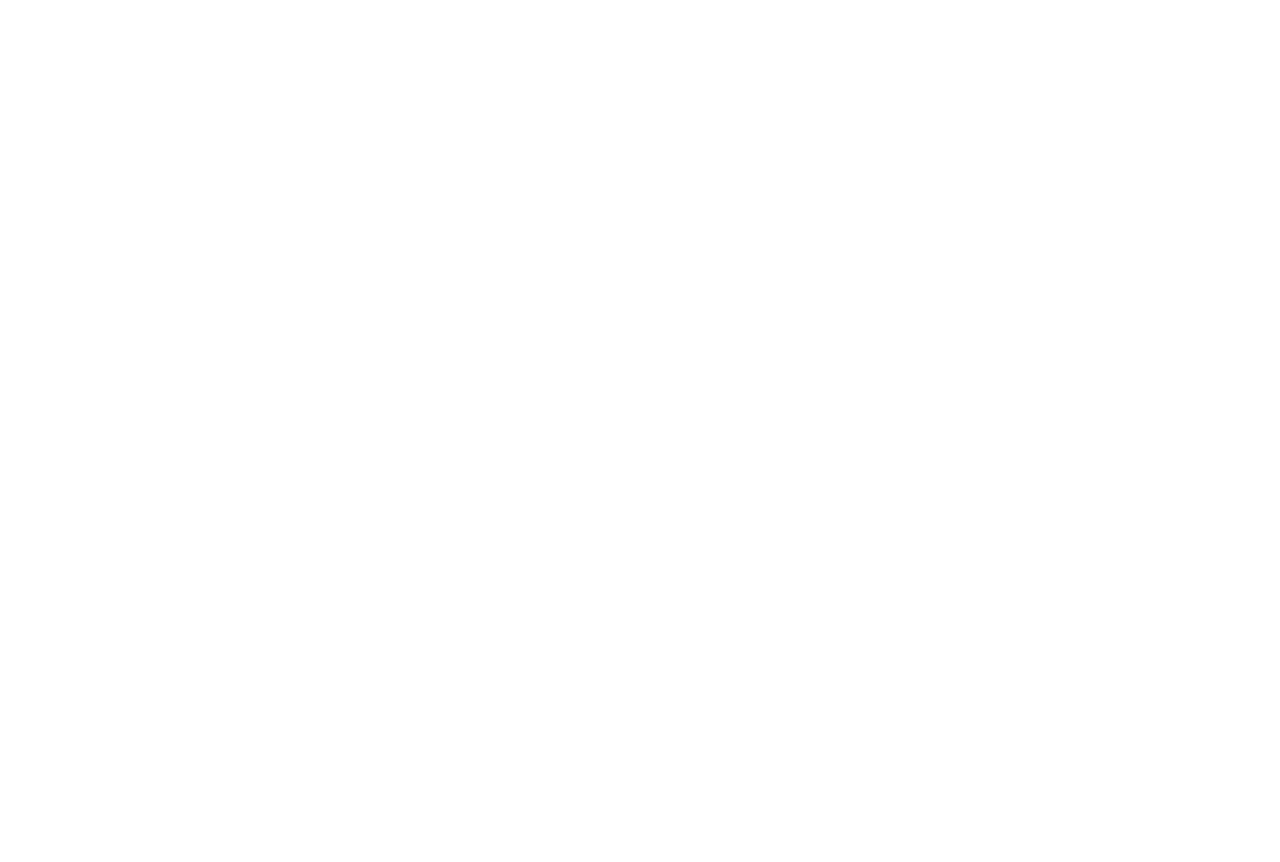
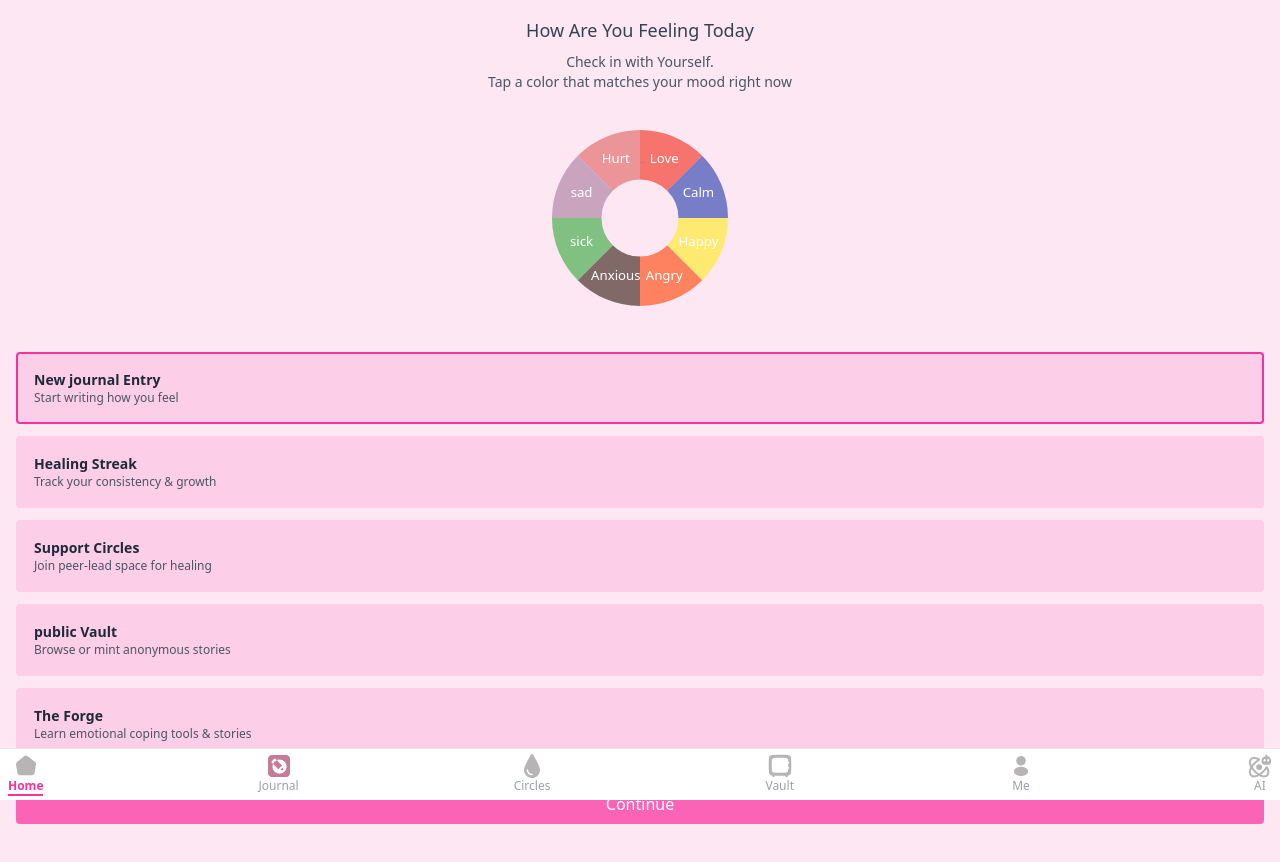
Before and after one commit to creedtechteam/Ina, a React (Vite) app: page /account in a window 1280 px wide. Before the commit this address had no page. Shown: the top 862 px of the page. Before the commit the page ends 800 px from the top, so only its background shows below. Built offline with nearby package versions, Linux system fonts and the light colour scheme.

Commit message:
updated routing

```diff
--- /dev/null
+++ b/src/Components/MoodChart.jsx
@@ -0,0 +1,79 @@
+import React from 'react';
+import { useState } from 'react';
+
+const moods = [
+  { label: 'Love', color: '#F44336' },
+  { label: 'Calm', color: '#3F51B5' },
+  { label: 'Happy', color: '#FFEB3B' },
+  { label: 'Angry', color: '#FF5722' },
+  { label: 'Anxious', color: '#4E342E' },
+  { label: 'sick', color: '#4CAF50' },
+  { label: 'sad', color: '#B388A8' },
+  { label: 'Hurt', color: '#E57373' },
+];
+
+
+
+
+function MoodChart({ onSelect }) {
+  const [selected, setSelected] = useState(null);
+  const total = moods.length;
+  const radius = 80;
+  const innerRadius = 35;
+  const center = 100;
+  let startAngle = 0;
+
+  const getCoords = (angle, r) => [
+    center + r * Math.cos((angle - 90) * Math.PI / 180),
+    center + r * Math.sin((angle - 90) * Math.PI / 180)
+  ];
+
+  const handleMoodClick = (mood) => {
+    setSelected(mood.label);
+    if (onSelect) onSelect(mood.label);
+  };
+
+  const arcs = moods.map((mood) => {
+    const angle = 360 / total;
+    const endAngle = startAngle + angle;
+    const [x1, y1] = getCoords(startAngle, radius);
+    const [x2, y2] = getCoords(endAngle, radius);
+    const [ix1, iy1] = getCoords(endAngle, innerRadius);
+    const [ix2, iy2] = getCoords(startAngle, innerRadius);
+    const largeArc = angle > 180 ? 1 : 0;
+    const path = [
+      `M${ix2},${iy2}`,
+      `L${x1},${y1}`,
+      `A${radius},${radius} 0 ${largeArc} 1 ${x2},${y2}`,
+      `L${ix1},${iy1}`,
+      `A${innerRadius},${innerRadius} 0 ${largeArc} 0 ${ix2},${iy2}`,
+      'Z',
+    ].join(' ');
+    // For label
+    const midAngle = startAngle + angle / 2;
+    const [lx, ly] = getCoords(midAngle, (radius + innerRadius) / 2);
+    const isSelected = selected === mood.label;
+    startAngle += angle;
+    return (
+      <g key={mood.label} style={{ cursor: 'pointer' }} onClick={() => handleMoodClick(mood)}>
+        <path d={path} fill={mood.color} opacity={isSelected ? 1 : 0.7} stroke={isSelected ? '#222' : 'none'} strokeWidth={isSelected ? 3 : 0} />
+        <text x={lx} y={ly} textAnchor="middle" dominantBaseline="middle" fontSize="12" fill="#fff" style={{ pointerEvents: 'none', fontWeight: isSelected ? 'bold' : 'normal' }}>{mood.label}</text>
+      </g>
+    );
+  });
+
+  return (
+    <div className="flex justify-center items-center w-full">
+      <svg
+        viewBox="0 0 200 200"
+        width="100%"
+        height="auto"
+        style={{ maxWidth: 220, minWidth: 120 }}
+      >
+        {arcs}
+      </svg>
+    </div>
+  );
+}
+
+export default MoodChart;
--- /dev/null
+++ b/src/Pages/Error.jsx
@@ -0,0 +1,9 @@
+import React from 'react'
+
+function Error() {
+  return (
+    <div>Error</div>
+  )
+}
+
+export default Error
--- a/src/Pages/Journal/Account.jsx
+++ b/src/Pages/Journal/Account.jsx
@@ -1,17 +1,10 @@
 import BottomNav from './BottomNav';
 import { useState } from 'react';
 import { useNavigate } from 'react-router-dom';
+import MoodChart from '../../Components/MoodChart';
+import Circle from '../../circle-component/Circle';
 
 
-const moods = [
-    { label: "Love", color: "bg-red-400" },
-    { label: "Calm", color: "bg-blue-400" },
-    { label: "Happy", color: "bg-yellow-300" },
-    { label: "Angry", color: "bg-red-600" },
-    { label: "Anxious", color: "bg-green-700" },
-    { label: "Sick", color: "bg-green-500" },
-    { label: "Hurt", color: "bg-black" },
-];
 
 const options = [
     {
@@ -42,9 +35,9 @@ function Account() {
 
     // Map option index to route paths (update as needed)
     const optionRoutes = [
-        '/Journal/Resources/NewJournal', // New journal Entry
-        '/Journal/Resources/UserStreak',               // Healing Streak
-        '/journal/circles',              // Support Circles
+        '/journal/resources/newjournal', // New journal Entry
+        '/journal/resources/userstreak', // Healing Streak
+        '/circle',              // Support Circles
         '/journal/vault',                // public Vault
         '/journal/forge',                // The Forge
     ];
@@ -60,6 +53,7 @@ function Account() {
                 <div className="text-center text-lg font-medium text-gray-700 mb-2">
                     How Are You Feeling Today
                 </div>
+                {/* <Circle/> */}
                 <div className="text-center text-sm text-gray-600 mb-4">
                     Check in with Yourself.
                     <br />
@@ -67,16 +61,7 @@ function Account() {
                 </div>
 
                 <div className="flex justify-center items-center mb-6">
-                    <div className="grid grid-cols-3 gap-2 w-48 h-48 relative">
-                        {moods.map((mood, idx) => (
-                            <div
-                                key={idx}
-                                className={`w-14 h-14 rounded-full ${mood.color} flex items-center justify-center text-xs text-white shadow`}
-                            >
-                                {mood.label}
-                            </div>
-                        ))}
-                    </div>
+                <MoodChart/>
                 </div>
 
                 <div className="space-y-3 mb-6">
@@ -96,7 +81,7 @@ function Account() {
 
                 <div className="text-center">
                     <button
-                        className="bg-pink-400 hover:bg-pink-500 w-full text-white py-2 rounded disabled:opacity-50"
+                        className="bg-pink-400 mb-10 hover:bg-pink-500 w-full text-white py-2 rounded disabled:opacity-50"
                         onClick={handleContinue}
                         disabled={selectedOption === null}
                     >
--- a/src/Pages/Journal/BottomNav.jsx
+++ b/src/Pages/Journal/BottomNav.jsx
@@ -1,189 +1,67 @@
 // import { , , , Home_log, journal_log } from "../../lib/Images"
-import { Link } from "react-router-dom";
+
+import { Link, useLocation } from "react-router-dom";
 import { Home_log, CirclesIco, Journal_log, Profile, Vault, AI } from "../../lib/Images";
-// const location = useLocation();, useLocation
+
 
 
 function BottomNav() {
+  const location = useLocation();
+  // Navigation config
+  const navItems = [
+    {
+      path: "/account",
+      icon: Home_log,
+      label: "Home",
+    },
+    {
+      path: "/newjournal",
+      icon: Journal_log,
+      label: "Journal",
+    },
+    {
+      path: "/circle",
+      icon: CirclesIco,
+      label: "Circles",
+    },
+    {
+      path: "/vault",
+      icon: Vault,
+      label: "Vault",
+    },
+    {
+      path: "/users",
+      icon: Profile,
+      label: "Me",
+    },
+    {
+      path: "/ai",
+      icon: AI,
+      label: "AI",
+    },
+  ];
 
   return (
     <div>
       {/* Bottom Navbar */}
-      <nav className="sticky bottom-0 flex justify-between items-center max-w-md mx-auto px-2 pt-1 pb-1 bg-white border-t border-gray-200">
-        <Link to="/Journal/account" >
-          <button className="flex flex-col items-center flex-1 text-gray-400 hover:text-pink-400 focus:outline-none">
-            <img src={Home_log} alt="" />
-            <span className="text-xs">Home</span>
-          </button>
-        </Link>
-        <Link to="/journal/resources/newjournal" >
-          <button className="flex flex-col items-center flex-1 text-pink-500 focus:outline-none">
-
-            <img src={Journal_log} alt="" />
-            <span className="text-xs font-semibold">Journal</span>
-          </button>
-        </Link>
-        <Link to="/journal/resources/usercircles" >
-          <button className="flex flex-col items-center flex-1 text-gray-400 hover:text-pink-400 focus:outline-none">
-
-            <img src={CirclesIco} alt="" />
-            <span className="text-xs">Circles</span>
-          </button>
-        </Link>
-        <Link to="/journal/resources/vault" >
-          <button className="flex flex-col items-center flex-1 text-gray-400 hover:text-pink-400 focus:outline-none">
-            <img src={Vault} alt="" />
-
-            <span className="text-xs">Vault</span>
-          </button>
-        </Link>
-        <Link to="/journal/resources/users" >
-          <button className="flex flex-col items-center flex-1 text-gray-400 hover:text-pink-400 focus:outline-none">
-            <img src={Profile} alt="" />
-            <span className="text-xs">Me</span>
-          </button>
-        </Link>
-        <Link to="/journal/resources/ai" >
-          <button className="flex flex-col items-center flex-1 text-gray-400 hover:text-pink-400 focus:outline-none">
-            <img src={AI} alt="" />
-            <span className="text-xs">AI</span>
-          </button>
-        </Link>
+      <nav className="fixed w-full p-3 bottom-0 flex justify-between items-center mx-auto px-2 pt-1 pb-1 bg-white border-t border-gray-200">
+        {navItems.map((item) => {
+          const isActive = location.pathname === item.path;
+          return (
+            <Link key={item.path} to={item.path}>
+              <button
+                className={`flex flex-col items-center flex-1 focus:outline-none transition-colors duration-200
+                  ${isActive ? "text-pink-500 border-b-2 border-pink-500" : "text-gray-400 hover:text-pink-400 border-b-2 border-transparent"}
+                `}
+              >
+                <img src={item.icon} alt="" />
+                <span className={`text-xs ${isActive ? "font-semibold" : ""}`}>{item.label}</span>
+              </button>
+            </Link>
+          );
+        })}
       </nav>
     </div>
-  )
+  );
 }
-
 export default BottomNav;
-
-
-// Navigation items configuration
-//   const navItems = [
-//     {
-//       path: "/journal/account",
-//       label: "Home",
-//       icon: (
-//         <svg
-//           className="w-6 h-6 mb-0.5"
-//           fill="none"
-//           stroke="currentColor"
-//           strokeWidth="2"
-//           viewBox="0 0 24 24"
-//         >
-//           <path
-//             d="M3 12l2-2m0 0l7-7 7 7M5 10v10a1 1 0 001 1h3m10-11l2 2m-2-2v10a1 1 0 01-1 1h-3m-6 0h6"
-//             strokeLinecap="round"
-//             strokeLinejoin="round"
-//           />
-//         </svg>
-//       ),
-//     },
-//     {
-//       path: "/Journal/Resources/NewJournal",
-//       label: "Journal",
-//       icon: (
-//         <svg
-//           className="w-6 h-6 mb-0.5"
-//           fill="none"
-//           stroke="currentColor"
-//           strokeWidth="2"
-//           viewBox="0 0 24 24"
-//         >
-//           <circle cx="12" cy="12" r="10" />
-//           <path d="M8 16v-4a4 4 0 018 0v4" />
-//         </svg>
-//       ),
-//     },
-//     {
-//       path: "/circles",
-//       label: "Circles",
-//       icon: (
-//         <svg
-//           className="w-6 h-6 mb-0.5"
-//           fill="none"
-//           stroke="currentColor"
-//           strokeWidth="2"
-//           viewBox="0 0 24 24"
-//         >
-//           <rect x="3" y="7" width="18" height="13" rx="2" />
-//           <path d="M16 3v4M8 3v4" />
-//         </svg>
-//       ),
-//     },
-//     {
-//       path: "/vault",
-//       label: "Vault",
-//       icon: (
-//         <svg
-//           className="w-6 h-6 mb-0.5"
-//           fill="none"
-//           stroke="currentColor"
-//           strokeWidth="2"
-//           viewBox="0 0 24 24"
-//         >
-//           <rect x="3" y="3" width="18" height="18" rx="2" />
-//           <path d="M3 9h18" />
-//         </svg>
-//       ),
-//     },
-//     {
-//       path: "/users",
-//       label: "Me",
-//       icon: (
-//         <svg
-//           className="w-6 h-6 mb-0.5"
-//           fill="none"
-//           stroke="currentColor"
-//           strokeWidth="2"
-//           viewBox="0 0 24 24"
-//         >
-//           <circle cx="12" cy="8" r="4" />
-//           <path d="M6 20v-2a4 4 0 014-4h0a4 4 0 014 4v2" />
-//         </svg>
-//       ),
-//     },
-//     {
-//       path: "/ai",
-//       label: "AI",
-//       icon: (
-//         <svg
-//           className="w-6 h-6 mb-0.5"
-//           fill="none"
-//           stroke="currentColor"
-//           strokeWidth="2"
-//           viewBox="0 0 24 24"
-//         >
-//           <path d="M12 20h9" />
-//           <path d="M12 4v16" />
-//           <path d="M4 4h16" />
-//           <path d="M4 20h8" />
-//         </svg>
-//       ),
-//     },
-//   ];
-
-//   return (
-//     <div>
-//       {/* Bottom Navbar */}
-//       <nav className="sticky bottom-0 flex justify-between items-center w-full  px-2 pt-1 pb-1 bg-white border-t border-gray-200">
-//         {navItems.map((item) => {
-//           const active = isActive(item.path);
-
-//           return (
-//             <Link key={item.path} to={item.path}>
-//               <button
-//                 className={`flex flex-col items-center flex-1 focus:outline-none transition-colors duration-200 ${
-//                   active ? "text-pink-500" : "text-gray-400 hover:text-pink-400"
-//                 }`}
-//               >
-//                 {item.icon}
-//                 <span className={`text-xs ${active ? "font-semibold" : ""}`}>
-//                   {item.label}
-//                 </span>
-//               </button>
-//             </Link>
-//           );
-//         })}
-//       </nav>
-//     </div>
-//   );
--- a/src/Pages/Journal/Resources/NewJournal.jsx
+++ b/src/Pages/Journal/Resources/NewJournal.jsx
@@ -91,7 +91,7 @@ function NewJournal({ onBack }) {
             <div className="text-sm text-gray-600 mb-8">Saved to: {vaultOptions.find(v => v.key === selectedVault)?.label || ''}</div>
             <button
               className="w-full max-w-md py-3 rounded-lg font-semibold text-white bg-pink-400 hover:bg-pink-500 lg:cursor-pointer active:bg-pink-600 text-base"
-              onClick={() => navigate('/journal/account')}
+              onClick={() => navigate('/account')}
               disabled={loading}
             >
               Mint as NFT
@@ -151,7 +151,7 @@ function NewJournal({ onBack }) {
               </button>
               <button
                 className="w-11/12 max-w-md py-3 rounded-lg font-semibold text-pink-400 bg-white border border-pink-300 hover:bg-pink-100 lg:cursor-pointer text-base"
-                onClick={() => navigate('/journal/account')}
+                onClick={() => navigate('/account')}
                 disabled={loading}
               >
                 Cancel
--- a/src/Pages/Pages.jsx
+++ b/src/Pages/Pages.jsx
@@ -18,7 +18,9 @@ import Circle from "../circle-component/Circle";
 import ChooseStyle from "../Choose/ChooseStyle";
 import Profile from "../profile/Profile";
 
+
 import UserStreak from "./Journal/Resources/UserStreak";
+import Error from "./Error";
 
 function Pages() {
   return (
@@ -28,17 +30,15 @@ function Pages() {
         <Route path="/signup" element={<SignUp />} />
         <Route path="/login" element={<SignIn />} />
 
-        <Route path="/journal/account" element={<Account />} />
-        <Route path="/journal/resources/newjournal" element={<NewJournal />} />
+        <Route path="/account" element={<Account />} />
+        {/* <Route path="/newjournal" element={<NewJournal />} /> */}
         <Route path="/users" element={<Profile />} />
 
-        <Route path="/circles" element={<Circle />} />
+        <Route path="/circle" element={<Circle />} />
         <Route path="/chooseStyle" element={<ChooseStyle />} />
 
-        <Route path="/journal/resources/userstreak" element={<UserStreak />} />
-        <Route path="/journal/resources/newjournal" element={<NewJournal />} />
-        <Route path="/journal/resources/usercircles" element={<UserCircles />} />
-
+        <Route path="/userstreak" element={<UserStreak />} />
+        <Route path="/newjournal" element={<NewJournal />} />
         <Route path="/choose" element={<AnimatedButton />} />
         <Route path="/splash" element={<Page1 />} />
         <Route path="/splash2" element={<Page2 />} />
@@ -47,6 +47,7 @@ function Pages() {
         <Route path="/splash5" element={<Page5 />} />
         <Route path="/splash6" element={<Page6 />} />
         <Route path="/splash7" element={<Page7 />} />
+        <Route path="*" element={<Error />} />
       </Routes>
     </>
   );
```
Also changed, not shown: src/circle-component/Circle.jsx (+8 -56 lines).
